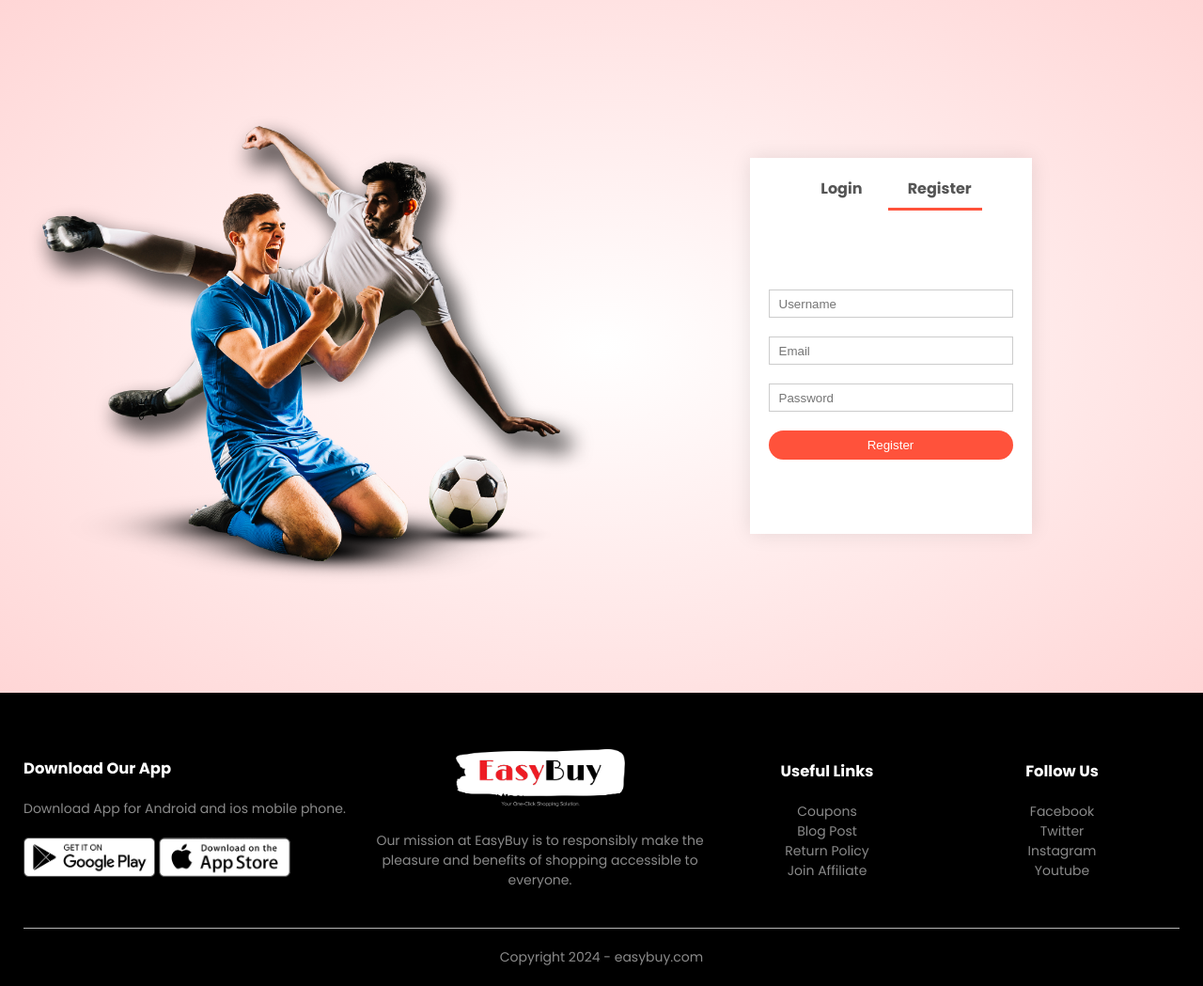
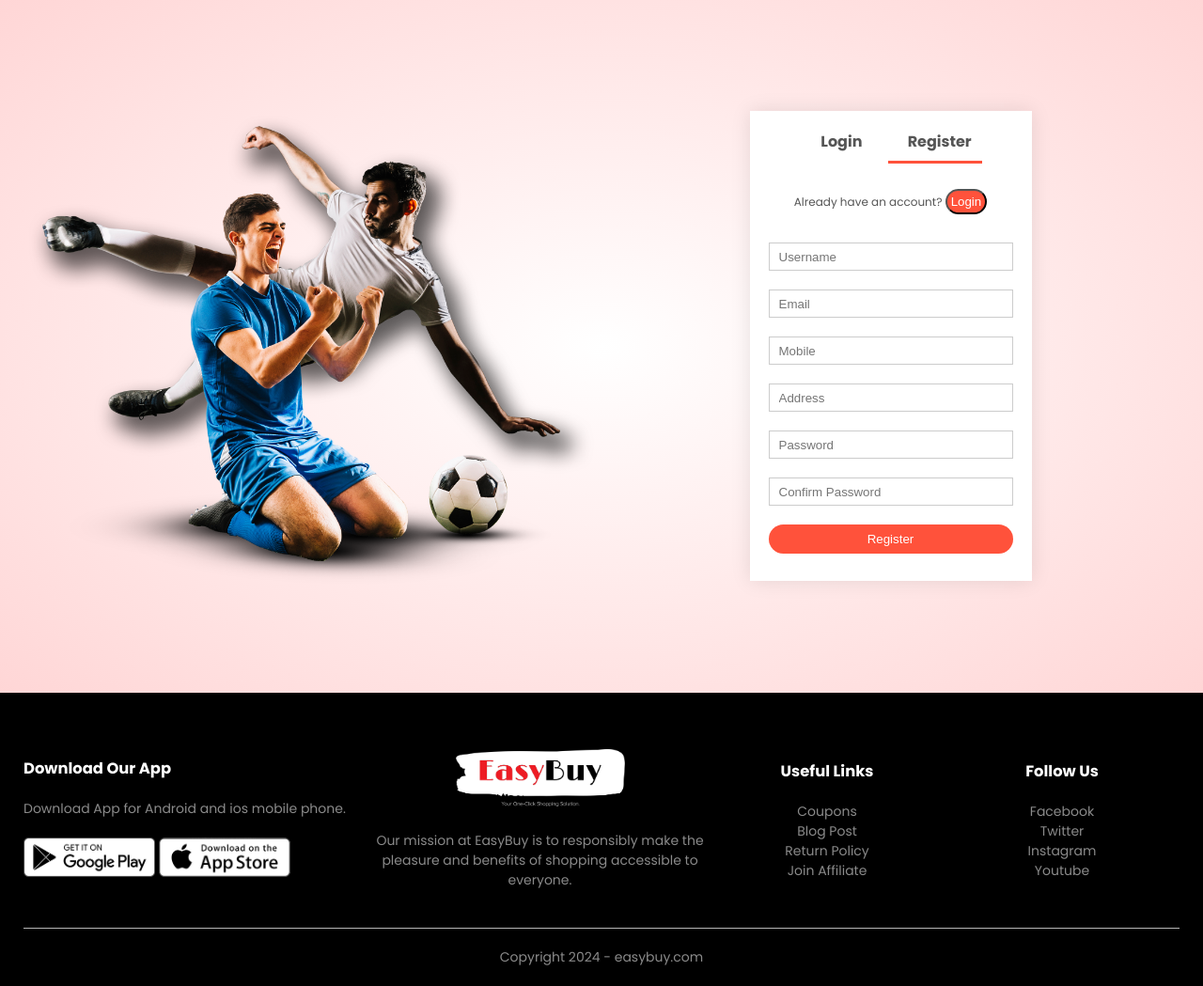
Before and after one commit to naveen-rj/EasyBuy, a Django app: page /customer/account/ in a window 1280 px wide. Shown: the part 90-1139 px from the top of the page at 94% size. Run offline with Django 5.2, Linux system fonts and the light colour scheme.

Commit message:
Add login and user registration functionality
- Implemented user authentication feature allowing users to register with username and password
- Added login functionality with authentication
- Updated UI components to include login and registration forms

```diff
--- a/customers/models.py
+++ b/customers/models.py
@@ -8,7 +8,7 @@ class Customer(models.Model):
     DELETE_CHOICES = ((LIVE, 'Live'), (DELETE, 'Delete'))
     name = models.CharField(max_length=50)
     email = models.EmailField()
-    phone = models.CharField(max_length=10)
+    mobile = models.CharField(max_length=10)
     address = models.TextField()
     user = models.OneToOneField(User, on_delete=models.CASCADE, related_name='customer')
     delete_status = models.IntegerField(choices=DELETE_CHOICES, default=LIVE)
--- a/customers/urls.py
+++ b/customers/urls.py
@@ -3,5 +3,6 @@ from . import views
 
 urlpatterns = [
     path('account/', views.account_view, name='account'),
+    path('logout/', views.logout_view, name='logout'),
 
 ]
--- a/customers/views.py
+++ b/customers/views.py
@@ -1,6 +1,60 @@
-from django.shortcuts import render
+from django.shortcuts import render, redirect
+from django.contrib.auth.models import User
+from . models import Customer
+from django.contrib import messages
+from django.contrib.auth import authenticate, login, logout
 
 # Create your views here.
 
 def account_view(request):
-    return render(request, 'account.html')
+    context = {}
+    if request.method == 'POST' and 'register' in request.POST:
+        username = request.POST['username']
+        email = request.POST['email']
+        mobile = request.POST['mobile']
+        address = request.POST['address']
+        password = request.POST['password']
+
+        try:
+            # Creates a user account
+            user = User.objects.create_user(username=username, email=email, password=password)
+
+            # Creates a customer account
+            Customer.objects.create(
+                name=username,
+                email=email,
+                mobile=mobile,
+                address=address,
+                user=user
+            )
+
+            # Account created successfully
+            messages.success(request, 'Account created successfully!')
+            context['login'] = True
+
+        except Exception as e:
+            error_message = str(e).split('DETAIL:')[1].strip()
+            messages.error(request, error_message)
+
+    if request.method == 'POST' and 'login' in request.POST:
+        username = request.POST['username']
+        password = request.POST['password']
+
+        user = authenticate(request, username=username, password=password)
+
+        if user is not None:
+            login(request, user)
+            next_url = request.GET.get('next')
+            if next_url:
+                return redirect(next_url)
+
+            return redirect('index')
+        else:
+            messages.error(request, 'Invalid username or password')
+
+    return render(request, 'account.html', context)
+
+
+def logout_view(request):
+    logout(request)
+    return redirect('index')
--- a/orders/urls.py
+++ b/orders/urls.py
@@ -2,6 +2,6 @@ from django.urls import path
 from . import views
 
 urlpatterns = [
-    path('cart/', views.cart, name='cart'),
+    path('cart/', views.show_cart, name='cart'),
 
 ]
--- a/orders/views.py
+++ b/orders/views.py
@@ -2,5 +2,5 @@ from django.shortcuts import render
 
 # Create your views here.
 
-def cart(request):
+def show_cart(request):
     return render(request, 'cart.html')
--- a/static/css/style.css
+++ b/static/css/style.css
@@ -65,6 +65,14 @@ p{
     color: white;
     padding: 8px 30px;
     margin: 30px 0;
+    border-radius: 30px;
+    transition: background 0.5s;
+}
+.login-btn{
+    display: inline-block;
+    background: #ff523b;
+    color: white;
+    padding: 4px;
     border-radius: 30px;
     transition: background 0.5s;
 }
@@ -402,6 +410,23 @@ th:last-child{
     text-align: right;
 }
 
+/* Messages section */
+.success {
+    color: green;
+}
+
+.error {
+    color: red;
+}
+
+.warning {
+    color: orange;
+}
+
+.info {
+    color: blue;
+}
+
 /* Account page */
 .account-page{
     padding: 50px 0;
@@ -410,7 +435,7 @@ th:last-child{
 .form-container{
     background: #fff;
     width: 300px;
-    height: 400px;
+    height: 500px;
     position: relative;
     text-align: center;
     padding: 20px 0;
@@ -428,6 +453,10 @@ th:last-child{
 }
 .form-btn{
     display: inline-block;
+}
+.form-container p{
+    font-size: 12px;
+    margin-top: 20px;
 }
 .form-container form{
     max-width: 300px;
--- a/templates/account.html
+++ b/templates/account.html
@@ -18,25 +18,46 @@
                             <span onclick="login()">Login</span>
                             <span onclick="register()">Register</span>
                             <hr id="Indicator">
+
                         </div>
-                        <form id="LoginForm">
-                            <input type="text" placeholder="Username">
-                            <input type="password" placeholder="Password">
-                            <button type="submit" class="btn">Login</button>
+
+                        <!-- Error message -->
+                        {% if messages %}
+                            <div class="messages">
+                                {% for message in messages %}
+                                    <p class="{{message.tags}}">{{ message }}</p>
+                                {% endfor %}
+                            </div>
+                        {% else %}
+                            <div class="messages">
+                                <p>Already have an account? <button class="login-btn" onclick="login()">Login</button></p>
+                            </div>
+                        {% endif %}
+
+                        <form id="LoginForm" method='post' enctype="multipart/form-data">
+                            {% csrf_token %}
+                            <input type="text" name="username" placeholder="Username">
+                            <input type="password" name="password" placeholder="Password">
+                            <button type="submit" name="login" class="btn">Login</button>
                             <a href="">Forget Password</a>
                         </form>
 
-                        <form id="RegForm">
-                            <input type="text" placeholder="Username">
-                            <input type="email" placeholder="Email">
-                            <input type="password" placeholder="Password">
-                            <button type="submit" class="btn">Register</button>
+                        <form id="RegForm" method="post" enctype="multipart/form-data">
+                            {% csrf_token %}
+                            <input type="text" name="username" placeholder="Username" minlength="3" required title="Please enter minimum 3 characters">
+                            <input type="email" name="email" placeholder="Email"  required>
+                            <input type="tel" name="mobile" placeholder="Mobile" pattern="[0-9]{10}" required title="Please enter a 10-digit mobile number">
+                            <input type="password" name="address" placeholder="Address">
+                            <input type="password" name="password" id="password" placeholder="Password" pattern="^(?=.*[a-z])(?=.*[A-Z])(?=.*\d)(?=.*[\W_])\S{8,}$" required title="Password must be at least 8 characters long and include at least one uppercase letter, one lowercase letter, one digit, and one special character (@!# etc..). No spaces allowed.">
+                            <input type="password" name="confirmPassword" id="confirmPassword" placeholder="Confirm Password" required>
+                            <button type="submit" name="register" class="btn">Register</button>
                         </form>
                     </div>
                 </div>
             </div>
         </div>
     </div>
+
 {% endblock content %}
 
 {% block script %}
@@ -57,5 +78,23 @@
                 Indicator.style.transform = "translate(0px)";
 
             }
+
+            // Password Confirmation
+            var password = document.getElementById("password");
+            var confirmPassword = document.getElementById("confirmPassword");
+            confirmPassword.onchange = function() {
+                if (password.value!= confirmPassword.value) {
+                    confirmPassword.setCustomValidity("Passwords Don't Match");
+                } else {
+                    confirmPassword.setCustomValidity('');
+                }
+            }
         </script>
+
+        {% if login %}
+            <script>
+                login()
+            </script>
+        {% endif %}
+
 {% endblock script %}
--- a/templates/base.html
+++ b/templates/base.html
@@ -31,7 +31,13 @@
                         <li><a href={% url "products" %}>Products</a></li>
                         <li><a href="">About</a></li>
                         <li><a href="">Contact</a></li>
-                        <li><a href={% url "account" %}>Account</a></li>
+                        {% if user.is_authenticated %}
+                            <li>Hi, {{ user.username }}</li>
+                            <li><a href="{% url "logout" %}">Logout</a></li>
+                        {% else %}
+                            <li><a href={% url "account" %}>Account</a></li>
+                        {% endif %}
+
                     </ul>
                 </nav>
                 <a href={% url "cart" %}><img src={% static 'images/cart.png' %} width="30px" height="30px"></a>
--- a/templates/products.html
+++ b/templates/products.html
@@ -16,9 +16,9 @@
 
         </div>
 
-        {% for product_chunk in products|chunks:4 %}
+        {% comment %} {% for product_chunk in products|chunks:4 %} {% endcomment %}
         <div class="row">
-            {% for product in product_chunk %}
+            {% for product in products %}
                 <div class="col-4 product-item">
                     <a href={% url "product_details" product.id %}><img src="{{ product.image.url }}"></a>
                     <h4>{{ product.title }}</h4>
@@ -33,7 +33,7 @@
                 </div>
             {% endfor %}
         </div>
-        {% endfor %}
+        {% comment %} {% endfor %} {% endcomment %}
 
         <div class="page-btn">
             Page {{ products.number }} of {{ products.paginator.num_pages }}.
```
Also changed, not shown: customers/migrations/0002_rename_phone_customer_mobile.py (added). Lines whose indentation alone changed are shown as unchanged.
